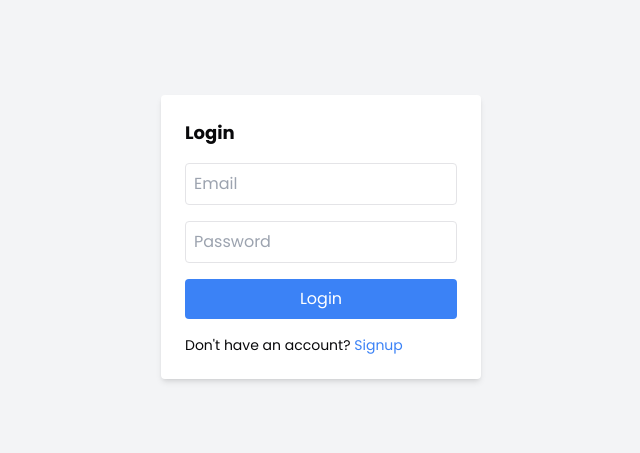
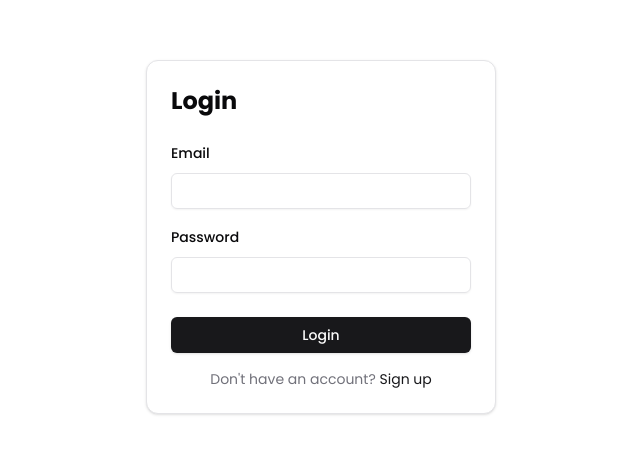
Before and after one commit to Hummylol/oneonone, a React (Vite) app in the folder frontend/: page / in a window 1280 px wide. Shown: the part 163-616 px from the top of the page, without its empty margins (319-959 px from the left). Built offline with nearby package versions, Linux system fonts and the light colour scheme; no server answers.

Commit message:
fixed login page and anchors

```diff
--- a/frontend/src/pages/Login.jsx
+++ b/frontend/src/pages/Login.jsx
@@ -2,7 +2,10 @@ import React, { useState } from 'react';
 import { useNavigate, Link } from 'react-router-dom';
 import axios from 'axios';
 import backendlink from '../backendlink.js';
-
+import { Card, CardHeader, CardContent, CardFooter } from "@/components/ui/card"
+import { Input } from "@/components/ui/input"
+import { Button } from "@/components/ui/button"
+import { Label } from "@/components/ui/label"
 
 function Login() {
   const [email, setEmail] = useState('');
@@ -22,28 +25,45 @@ function Login() {
   };
 
   return (
-    <div className="flex justify-center items-center h-screen bg-gray-100">
-      <form onSubmit={handleLogin} className="bg-white p-6 rounded shadow-md w-80">
-        <h2 className="text-lg font-bold mb-4">Login</h2>
-        <input
+    <div className="flex justify-center items-center min-h-screen bg-background">
+      <Card className="w-[350px]">
+        <form onSubmit={handleLogin}>
+          <CardHeader>
+            <h2 className="text-2xl font-bold">Login</h2>
+          </CardHeader>
+          <CardContent className="space-y-4">
+            <div className="space-y-2">
+              <Label htmlFor="email">Email</Label>
+              <Input
+                id="email"
                 type="email"
-          placeholder="Email"
                 value={email}
                 onChange={(e) => setEmail(e.target.value)}
-          className="w-full mb-4 p-2 border rounded"
+                required
               />
-        <input
+            </div>
+            <div className="space-y-2">
+              <Label htmlFor="password">Password</Label>
+              <Input
+                id="password"
                 type="password"
-          placeholder="Password"
                 value={password}
                 onChange={(e) => setPassword(e.target.value)}
-          className="w-full mb-4 p-2 border rounded"
+                required
               />
-        <button type="submit" className="bg-blue-500 text-white w-full p-2 rounded">Login</button>
-        <p className="mt-4 text-sm">
-          Don't have an account? <Link to="/signup" className="text-blue-500">Signup</Link>
+            </div>
+          </CardContent>
+          <CardFooter className="flex flex-col gap-4">
+            <Button type="submit" className="w-full">Login</Button>
+            <p className="text-sm text-muted-foreground">
+              Don't have an account?{" "}
+              <Link to="/signup" className="text-primary hover:underline">
+                Sign up
+              </Link>
             </p>
+          </CardFooter>
         </form>
+      </Card>
     </div>
   );
 }
```
Lines whose indentation alone changed are shown as unchanged.
